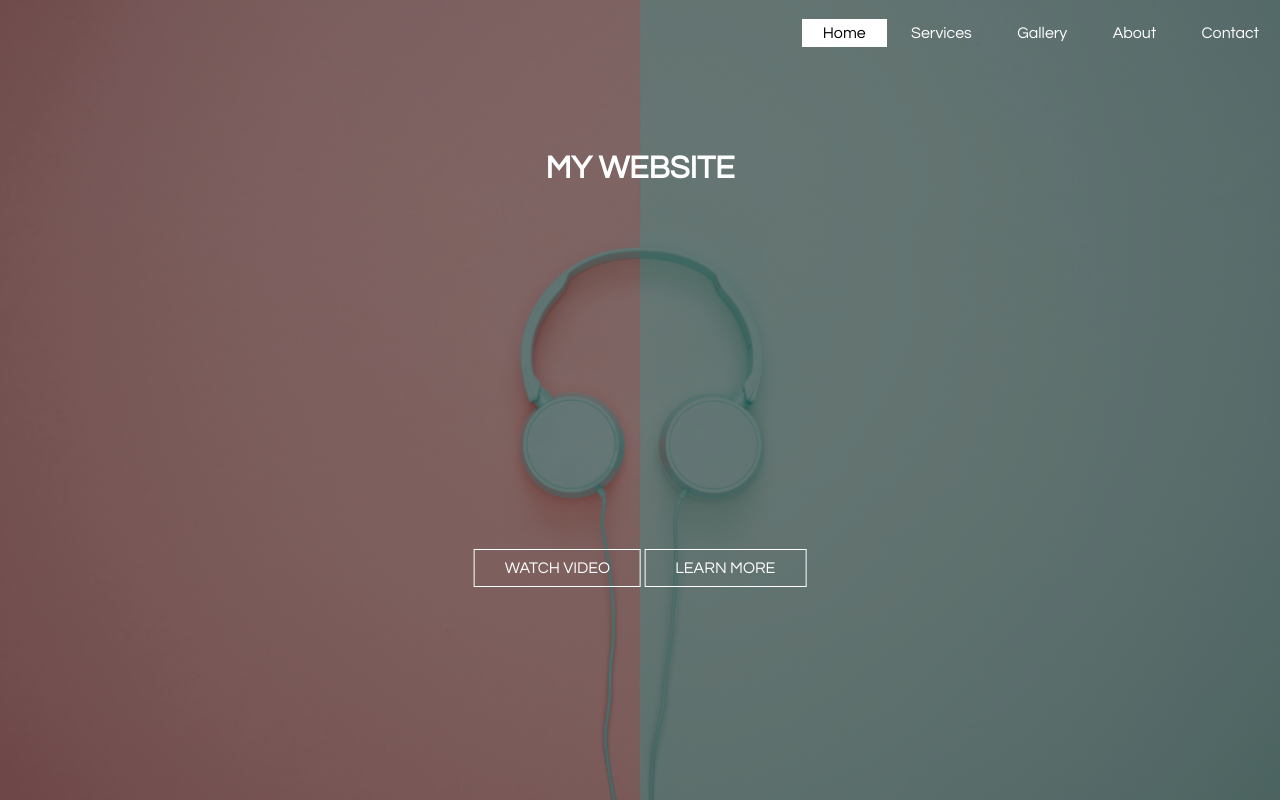
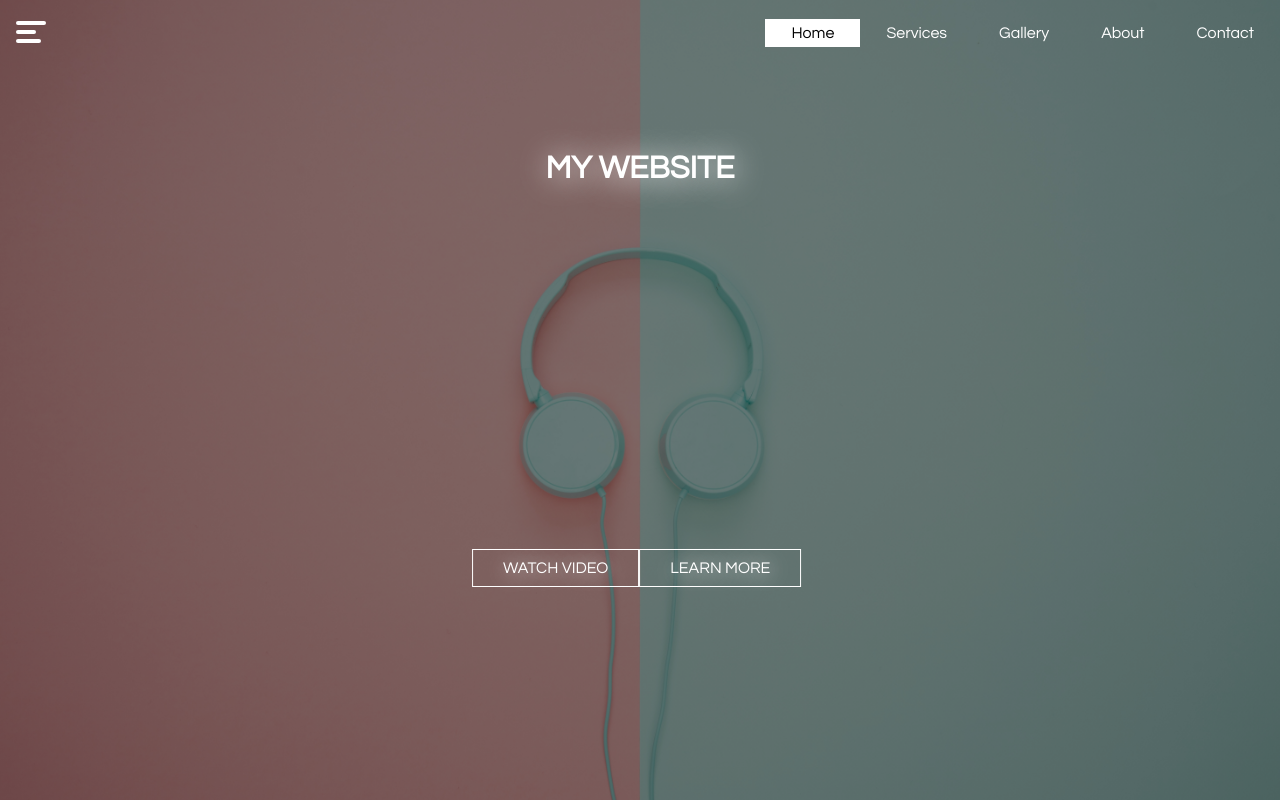
Before and after one commit to priyamdas009/L_proj1, a plain HTML site: page index.html in a window 1280 px wide. Drawn offline with Linux system fonts and the light colour scheme.

Commit message:
Second import

```diff
--- a/css/style.css
+++ b/css/style.css
@@ -12,6 +12,8 @@ header {
 }
 
 ul {
+    display: flex;
+    flex-direction: row;
     list-style-type: none;
     float: right;
     margin-top: 25px;
@@ -24,7 +26,7 @@ ul li {
 ul li a {
     text-decoration: none;
     color: white;
-    padding: 5px 20px;
+    padding: 5px 25px;
     border: 1px solid transparent;
     transition: 0.5s ease;
 }
@@ -49,6 +51,7 @@ ul li.active a {
     top: 21%;
     left: 50%;
     transform: translate(-50%, -50%);
+    text-shadow: 2px 2px 30px;
     color: white;
 }
 
@@ -57,10 +60,13 @@ ul li.active a {
 }
 
 .button {
+    display: flex;
+    flex-direction: row;
+    justify-content: center;
     position: absolute;
     top: 71%;
     left: 50%;
-    transform: translate(-50%, -50%);
+    transform: translate(-51%, -50%);
 }
 
 .btn {
@@ -69,9 +75,44 @@ ul li.active a {
     color: white;
     text-decoration: none;
     transition: 0.5s ease;
+    text-shadow: 2px 2px 20px;
 }
 
 .btn:hover {
     background-color: white;
     color: black;
 }
+
+.wrapper {
+    margin: auto;
+}
+
+.nav div {
+    height: 4px;
+    background-color: white;
+    margin: 5px 0;
+    border-radius: 25px;
+    transition: 0.3s;
+}
+
+.nav {
+    width: 30px;
+    display: inline-block;
+    margin: 1em 0 0 1em;
+}
+
+.one {
+    width: 30px;
+}
+
+.two {
+    width: 20px;
+}
+
+.three {
+    width: 25px;
+}
+
+.nav:hover div {
+    width: 30px;
+}
--- a/index.html
+++ b/index.html
@@ -1,6 +1,8 @@
 <!DOCTYPE html>
 <html>
     <head>
+        <meta charset="UTF-8">
+        <meta name="viewport" content="width=device-width">
         <title> SAMPLE WEBPAGE</title>
         <link rel="stylesheet" type="text/css" href="css/style.css">
     </head>
@@ -22,6 +24,15 @@
                 <a href="#" class="btn">WATCH VIDEO</a>
                 <a href="#" class="btn">LEARN MORE</a>
             </div>
+
+            <div class="wrapper">
+                <a href="#" class="nav">
+                    <div class="one"></div>
+                    <div class="two"></div>
+                    <div class="three"></div>
+                </a>
+            </div>
+
         </header>
     </body>
 </html>
```
